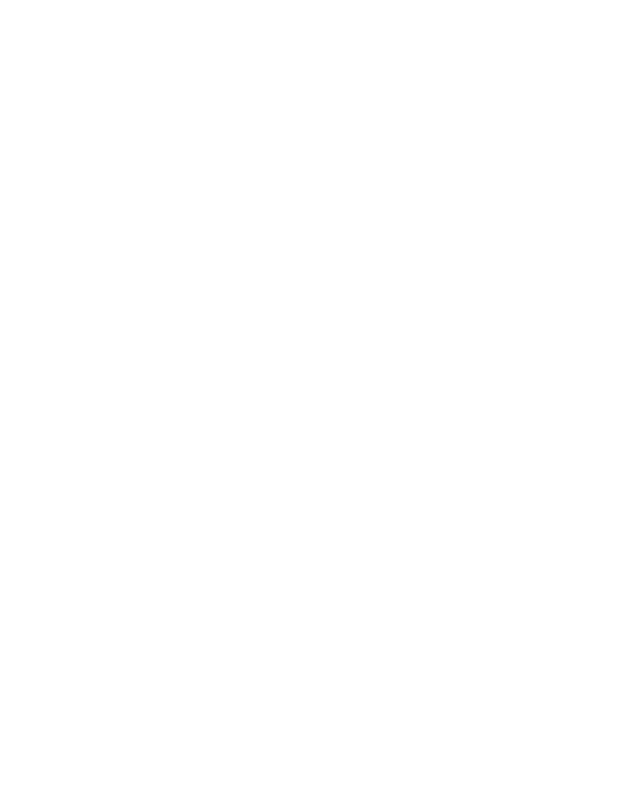
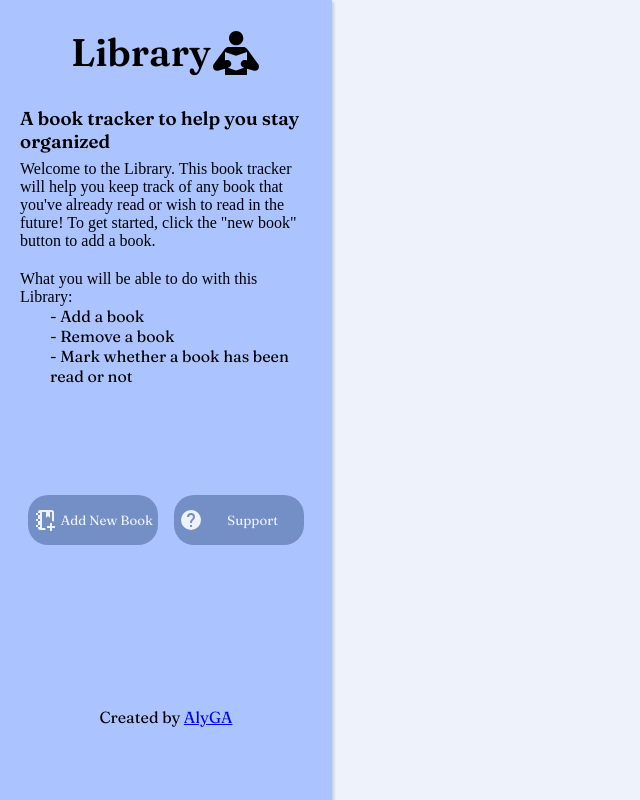
Before and after one commit to AlyGA/library, a plain HTML site: page index.html in a window 1280 px wide. Shown: the whole page, without its empty margins (0-640 px from the left). Drawn offline with Linux system fonts and the light colour scheme; a web font is replaced by a local one.

Commit message:
Add styling to dashboard

```diff
--- a/index.html
+++ b/index.html
@@ -4,7 +4,74 @@
     <meta charset="UTF-8" />
     <meta http-equiv="X-UA-Compatible" content="IE=edge" />
     <meta name="viewport" content="width=device-width, initial-scale=1.0" />
-    <title>Book List Library</title>
+    <link rel="stylesheet" href="style.css" />
+    <title>Library</title>
   </head>
-  <body></body>
+  <body>
+    <div class="container">
+      <div class="main-content"></div>
+      <div class="sidebar">
+        <div class="header">
+          <h1>Library</h1>
+          <svg
+            width="50px"
+            height="50px"
+            viewBox="0 0 50 50"
+            version="1.2"
+            baseProfile="tiny"
+            xmlns="http://www.w3.org/2000/svg"
+            overflow="inherit"
+          >
+            <path
+              d="M25.154 17.347c3.953 0 7.144-3.217 7.144-7.183 0-3.958-3.19-7.164-7.144-7.164-3.948 0-7.153 3.207-7.153 7.164 0 3.965 3.206 7.183 7.153 7.183zm6.951 1.653c3.271 0 4.644 2.794 4.644 2.794l10.557 14.545c.437.649.694 1.443.694 2.3 0 2.26-1.828 4.097-4.081 4.097-.539 0-1.061-.117-1.519-.295l-6.4-1.774v6.333h-22v-6.333l-6.402 1.777c-.45.176-.968.296-1.509.296-2.251 0-4.088-1.83-4.088-4.09 0-.856.253-1.637.706-2.288l10.55-14.568s1.372-2.794 4.629-2.794h14.219zm-7.099 23.588l8.246-2.74-.179-.05c-5.705-1.672-3.518-9.228 2.173-7.537l.754.268v-8.521l-10.989 3.623-11.011-3.623v8.521l.754-.269c5.688-1.69 7.898 5.865 2.197 7.537l-.2.05 8.255 2.741z"
+            />
+          </svg>
+        </div>
+        <div class="introduction">
+          <h3>A book tracker to help you stay organized</h3>
+        </div>
+        <div class="description">
+          <p>
+            Welcome to the Library. This book tracker will help you keep track
+            of any book that you've already read or wish to read in the future!
+            To get started, click the "new book" button to add a book.
+          </p>
+          <br />
+          <p>What you will be able to do with this Library:</p>
+          <div>
+            <ul>
+              <li>- Add a book</li>
+              <li>- Remove a book</li>
+              <li>- Mark whether a book has been read or not</li>
+            </ul>
+          </div>
+        </div>
+        <div class="buttons-container">
+          <button class="newButton">
+            <svg style="width: 24px; height: 24px" viewBox="0 0 24 24">
+              <path
+                fill="currentColor"
+                d="M17 4V10L15 8L13 10V4H9V20H12.1C12.2 20.7 12.5 21.4 12.8 22H7C5.9 22 5 21 5 20V19H3V17H5V13H3V11H5V7H3V5H5V4C5 2.9 5.9 2 7 2H19C20 2 21 3 21 4V13.8C20.4 13.4 19.7 13.2 19 13.1V4H17M5 19H7V17H5V19M5 13H7V11H5V13M5 7H7V5H5V7M17 15V18H14V20H17V23H19V20H22V18H19V15H17Z"
+              />
+            </svg>
+            Add New Book
+          </button>
+          <button class="Support">
+            <svg style="width: 24px; height: 24px" viewBox="0 0 24 24">
+              <path
+                fill="currentColor"
+                d="M15.07,11.25L14.17,12.17C13.45,12.89 13,13.5 13,15H11V14.5C11,13.39 11.45,12.39 12.17,11.67L13.41,10.41C13.78,10.05 14,9.55 14,9C14,7.89 13.1,7 12,7A2,2 0 0,0 10,9H8A4,4 0 0,1 12,5A4,4 0 0,1 16,9C16,9.88 15.64,10.67 15.07,11.25M13,19H11V17H13M12,2A10,10 0 0,0 2,12A10,10 0 0,0 12,22A10,10 0 0,0 22,12C22,6.47 17.5,2 12,2Z"
+              />
+            </svg>
+            Support
+          </button>
+        </div>
+        <div class="footer">
+          Created by
+          <a href="https://github.com/AlyGA" target="_blank">AlyGA</a>
+        </div>
+      </div>
+    </div>
+    <script src="script.js"></script>
+  </body>
 </html>
--- a/style.css
+++ b/style.css
@@ -0,0 +1,89 @@
+/* Color Scheme:
+Lightest to Darkest
+#edf2fb
+#d7e3fc
+#ccdbfd
+#c1d3fe
+#abc4ff
+*/
+
+@import url("https://fonts.googleapis.com/css2?family=Fraunces:ital,opsz,wght@0,9..144,200;0,9..144,300;0,9..144,400;0,9..144,500;0,9..144,600;1,9..144,300;1,9..144,400;1,9..144,500&display=swap");
+@import url("https://fonts.googleapis.com/css2?family=Inria+Serif:ital,wght@0,300;0,400;0,700;1,300;1,400&display=swap");
+
+* {
+  margin: 0;
+  padding: 0;
+  font-family: "Fraunces", serif;
+}
+
+.container {
+  display: grid;
+  grid-template-columns: 0.7fr 2fr;
+  grid-row: 1fr;
+}
+
+.main-content {
+  background-color: #edf2fb;
+  min-height: 100vh;
+}
+
+.sidebar {
+  background-color: #abc4ff;
+  min-height: 100vh;
+  grid-row: 1 / 1;
+  box-shadow: rgba(0, 0, 0, 0.15) 1.95px 1.95px 2.6px;
+  display: grid;
+  grid-template-rows: 0.2fr 0.1fr 0.3fr 0.5fr;
+  padding-left: 20px;
+  padding-right: 20px;
+}
+
+.header {
+  justify-self: center;
+  align-self: center;
+  display: flex;
+  font-size: 1.2em;
+  font-weight: 700;
+}
+
+.description p {
+  font-family: "Inria Serif", serif;
+  font-size: 1em;
+  font-weight: 500;
+}
+
+.description li {
+  padding-left: 30px;
+  list-style-type: none;
+}
+
+.buttons-container {
+  display: inline-grid;
+  grid-template-columns: 1fr 1fr;
+  justify-items: center;
+  align-items: center;
+}
+
+.buttons-container button {
+  height: 50px;
+  width: 130px;
+  border-radius: 20px;
+  background-color: #748ec6;
+  border: none;
+  color: #edf2fb;
+  display: grid;
+  padding: 5px;
+  grid-template-columns: 0.3fr 1fr;
+  justify-self: center;
+  align-items: center;
+}
+
+.buttons-container button:hover {
+  background-color: #3e69c4;
+}
+
+.footer {
+  justify-self: center;
+  align-self: center;
+  padding-bottom: 20px;
+}
```
